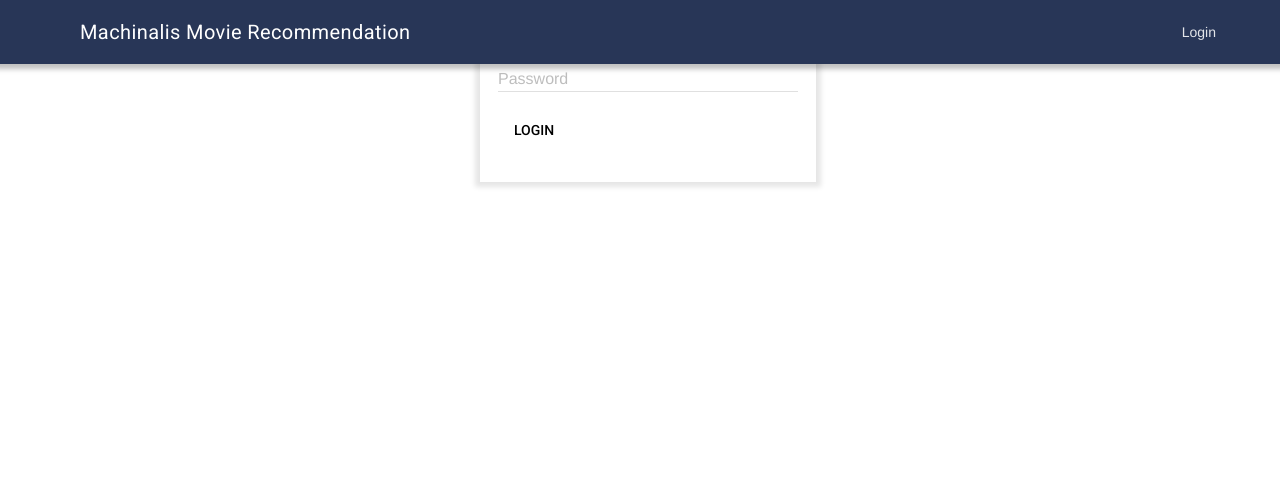
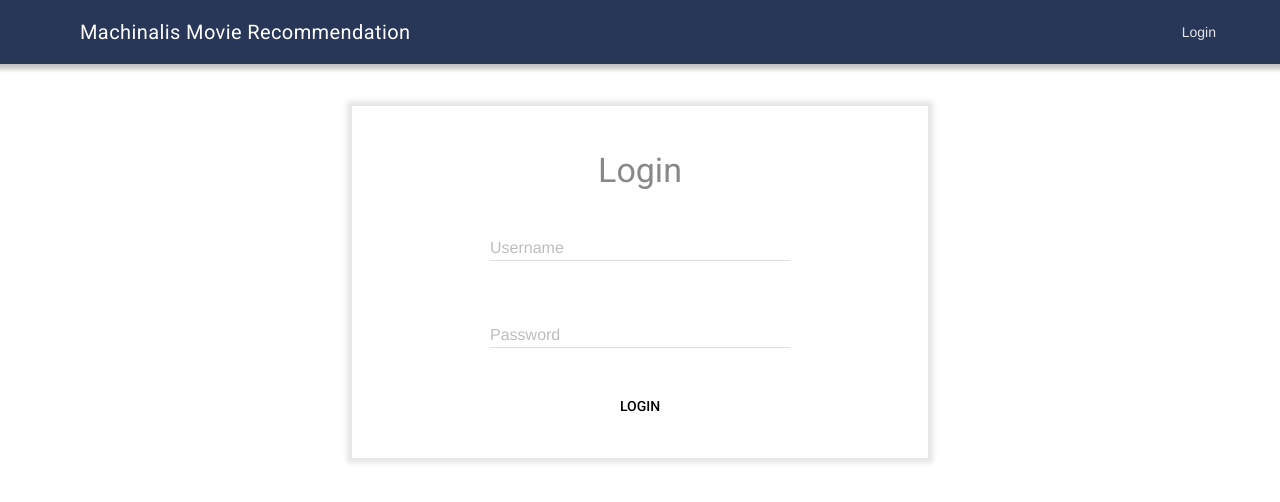
Before and after one commit to machinalis/machinalis-movie-reviews, a Flask app: page /login in a window 1280 px wide. Shown: the top 502 px of the page. Run offline with Flask 2, Linux system fonts and the light colour scheme; parts of the project's set-up code (start-up, migrations or seed data) failed here and were passed over; some libraries are stand-ins or nearby versions.

Commit message:
Unified box css

```diff
--- a/movie_recommendations/static/css/base.css
+++ b/movie_recommendations/static/css/base.css
@@ -10,3 +10,24 @@
     justify-content: center;
     align-items: center;
 }
+
+.main-content {
+    padding: 40px 20px 20px 20px;
+    margin-top: -6px;
+    margin-bottom: -6px;
+    display: flex;
+    justify-content: center;
+    align-items: center;
+}
+
+.content-box {
+    background: #fff;
+    padding: 20px;
+    display: flex;
+    width: 100%;
+    flex-direction: column;
+    justify-content: center;
+    -webkit-box-shadow: 0px 0px 5px 5px rgba(0,0,0,0.10);
+    -moz-box-shadow: 0px 0px 5px 5px rgba(0,0,0,0.10);
+    box-shadow: 0px 0px 5px 5px rgba(0,0,0,0.10);
+}
--- a/movie_recommendations/static/css/login.css
+++ b/movie_recommendations/static/css/login.css
@@ -1,22 +1,10 @@
-.main-content {
-    padding: 40px 20px 20px 20px;
-    margin-top: -6px;
-    margin-bottom: -6px;
-    height: 100%;
-    width: 50%;
+.login-box form {
     display: flex;
-    justify-content: center;
+    flex-direction: column;
     align-items: center;
 }
 
-.login-box {
-    background: #fff;
-    padding: 20px;
-    width: 50%;
-    margin-top: -25%;
-    display: flex;
-    justify-content: center;
-    -webkit-box-shadow: 0px 0px 5px 5px rgba(0,0,0,0.10);
-    -moz-box-shadow: 0px 0px 5px 5px rgba(0,0,0,0.10);
-    box-shadow: 0px 0px 5px 5px rgba(0,0,0,0.10);
+.login-box h3{
+    text-align: center;
+    color: #888;
 }
--- a/movie_recommendations/templates/base.html
+++ b/movie_recommendations/templates/base.html
@@ -37,7 +37,9 @@
             <main class="mdl-layout__content">
                 <div class="mdl-grid">
                     <div class="main-content mdl-cell mdl-cell--6-col mdl-cell--3-offset-desktop mdl-cell--10-col-tablet">
-                        {% block content %} {% endblock %}
+                        <div class="content-box">
+                            {% block content %} {% endblock %}
+                        </div>
                     </div>
                 </div>
             </main>
--- a/movie_recommendations/templates/login.html
+++ b/movie_recommendations/templates/login.html
@@ -7,15 +7,17 @@
 {% block content %}
 
 <div class="login-box">
+    <h3 class="section-title mdl-typography--display-1">Login</h3>
+
     <form action="/login" method="POST">
         <div class="mdl-textfield mdl-js-textfield mdl-textfield--floating-label">
             <input class="mdl-textfield__input" type="text" id="username">
             <label class="mdl-textfield__label" for="username">Username</label>
-        </div>
+        </div><br />
         <div class="mdl-textfield mdl-js-textfield mdl-textfield--floating-label">
             <input class="mdl-textfield__input" type="password" id="Password">
             <label class="mdl-textfield__label" for="Password">Password</label>
-        </div>
+        </div> <br />
         <button class="mdl-button mdl-js-button mdl-js-ripple-effect">
             Login
         </button>
```
Also changed, not shown: movie_recommendations/static/css/index.css (+0 -11 lines).
